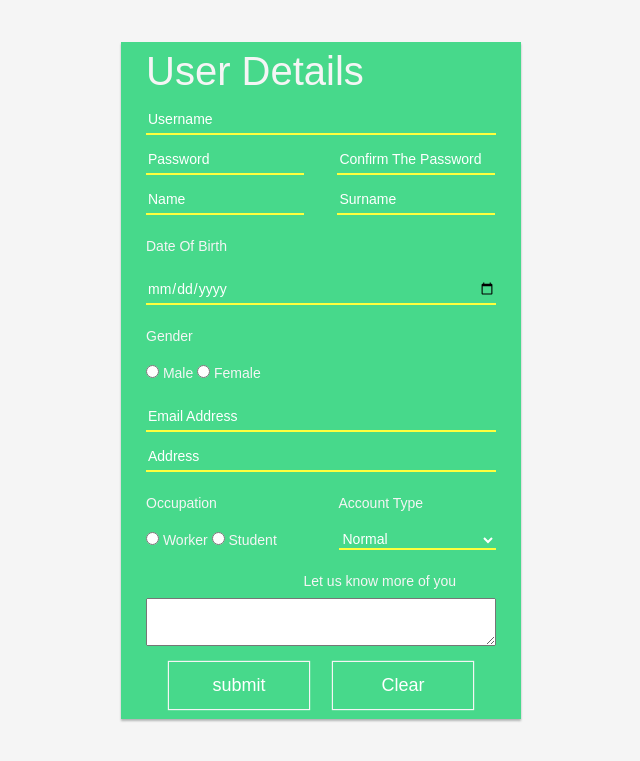
After one commit to Nilochana/employee, a PHP site: page /userdetails.php in a window 1280 px wide. The commit adds this page. Shown: the top 761 px of the page, without its empty margins (319-959 px from the left). Run offline with PHP 8.4, Linux system fonts and the light colour scheme.

Commit message:
added create page

```diff
--- a/login.php
+++ b/login.php
@@ -14,7 +14,7 @@
   <div class="box">
   <h2>Login</h2>
     <div class="inputBox">
-      <input type="email" name="username" required value="">
+      <input type="text" name="username" required value="">
       <label>username</label>
     </div>
     <div class="inputBox">
--- /dev/null
+++ b/userdetails.php
@@ -0,0 +1,221 @@
+<!DOCTYPE html>
+<html lang="en">
+<head>
+<meta charset="utf-8">
+<meta name="viewport" content="width=device-width, initial-scale=1">
+
+<link rel="stylesheet" href="https://maxcdn.bootstrapcdn.com/bootstrap/4.1.3/css/bootstrap.min.css">
+<script src="https://ajax.googleapis.com/ajax/libs/jquery/3.3.1/jquery.min.js"></script>
+<script src="https://cdnjs.cloudflare.com/ajax/libs/popper.js/1.14.3/umd/popper.min.js"></script>
+<script src="https://maxcdn.bootstrapcdn.com/bootstrap/4.1.3/js/bootstrap.min.js"></script>
+</head>
+<body>
+
+<style>
+
+body{
+  background: #f5f5f5;
+  font-size: 14px;
+}
+  .register{
+    margin: auto;
+    padding: 25px;
+    padding-bottom: 10px;
+    padding-top: 5px;
+    width: 400px;
+    font-family: sans-serif;
+    background: #47D98B;
+    box-shadow: 0px 2px 2px 0px #b2b5b4;
+    color: #f5f5f5;
+  }
+  input[type=text],input[type=email], input[type=date]{
+    display: block;
+    width: 100%;
+    height: 30px;
+    margin-top: 10px;
+    border-style: none;
+    border-bottom: 2px solid #FFFF3D;
+    outline: 0;
+    color: #fff;
+    background: #47D98B;
+  }
+  input[type=password], #name, #surname{
+    display: inline;
+    width: 45%;
+    height: 30px;
+    margin-top: 10px;
+    border-style: none;
+    border-bottom: 2px solid #FFFF3D;
+    outline: 0;
+    color: #fff;
+    background: #47D98B;
+
+  }
+  select{
+  display: block;
+  width: 100%;
+  height: 20px;
+  border-style: none;
+  border-bottom: 2px solid #FFFF3D;
+  outline: 0;
+  color: #fff;
+  background: #47D98B;
+}
+.check{
+  width: 45%;
+  float: left;
+}
+.select{
+  width: 45%;
+  float: right;
+}
+
+  .left{
+    margin-left: 30px;
+  }
+  input[type="date"]::-webkit-inner-spin-button {
+display: none;
+}
+  ::placeholder{
+    font-family: sans-serif;
+    font-size: 14px;
+    color: #fff;
+  }
+  :-ms-input-placeholder{
+    font-family: sans-serif;
+    font-size: 14px;
+    color: #fff;
+  }
+  textarea{
+    width:100%;
+    outline: 0;
+    margin-top: -10px;
+  }
+  input[type=submit]{
+    background: #47D98B;
+    border-style: none;
+    padding: 10px;
+    color: #fff;
+    font-size: 18px;
+    outline: 0;
+    width: 40%;
+    box-shadow: 0px 0px 1px 1px #f5f5f5;
+  }
+  input[type=reset]{
+    background: #47D98B;
+    border-style: none;
+    padding: 10px;
+    color: #fff;
+    font-size: 18px;
+    outline: 0;
+    width: 40%;
+    box-shadow: 0px 0px 1px 1px #f5f5f5;
+    margin-left: 20px;
+  }
+  .button{
+    text-align: center;
+    margin-top: 10px;
+  }
+
+  </style>
+
+      <form action="userdetails.php" method="POST"><br><br>
+      <div class="register">
+      <h1>User Details</h1>
+        <input id="username" type="text" name="username" placeholder="Username">
+        <input id="password" name="password" type="password" placeholder="Password">
+        <input class="left" type="password" name="cpassword" type="password" placeholder="Confirm The Password">
+        <input id="name" type="text" name="name" placeholder="Name">
+        <input class="left" id="surname" type="text" name="surname" placeholder="Surname">
+        <label for="date"><br>Date Of Birth</label>
+        <input id="date" type="date" name="date">
+        <br><p>Gender</p>
+        <input type="radio" name="gender" value="male" id="male">
+        <label for="male">Male</label>
+        <input type="radio" name="gender" value="female" id="female">
+        <label for="female">Female</label>
+        <input id="email" type="email" name="email" placeholder="Email Address">
+        <input id="address" type="text" name="address" placeholder="Address">
+        <div class="check">
+          <br><p>Occupation</p>
+          <input type="radio" name="type123" value="worker">
+          <label>Worker</label>
+          <input type="radio" name="type123" value="student">
+          <label>Student
+          </label>
+        </div>
+        <div class="select">
+         <br><p>Account Type</p>
+          <select name="account">
+            <option value="normal">Normal</option>
+            <option value="student">Student</option>
+            <option value="business">Business</option>
+          </select>
+        </div>
+
+       <p style="float: left"><br>Let us know more of you</p>
+        <textarea rows="2"></textarea>
+      <div class="button">
+        <input type="submit" value="submit">
+        <input type="reset" value="Clear">
+      </div>
+      </div>
+      </form>
+
+
+<?php
+    //  define('db_user','root');
+    //  define('db_pswd','');
+    //  define('db_host','localhost');
+    //  define('db_name','employee');
+    //  $dbcon=mysqli_connect(db_host, db_user, db_pswd, db_name);
+    //  if(!$dbcon){
+    //    die('error connecting to database');
+    //  }
+    //  echo 'you have connected successfully';
+
+      if($_POST && !empty($_POST['type123']) && !empty($_POST['gender']))
+      {
+        $user=$_POST["username"];
+        $pass=$_POST["password"];
+        $cpass=$_POST["cpassword"];
+        $nam=$_POST["name"];
+        $sname=$_POST["surname"];
+        $dob=$_POST["date"];
+        $gend=$_POST["gender"];
+        $mail=$_POST["email"];
+        $adrs=$_POST["address"];
+        $type123=$_POST["type123"];
+        $acc=$_POST["account"];
+
+      // echo $user;
+      // echo $pass;
+      // echo $cpass;
+      // echo $nam;
+      // echo $sname;
+      // echo $dob;
+      // echo $mail;
+      // echo $adrs;
+      // echo $acc;
+      // echo $type123;
+      // echo $gend;
+
+        $link=mysqli_connect("localhost","root","","employee");
+
+        $sql="INSERT INTO user(usrnm, psw, cpsw, nm, snm, dt, gen, email, addr, typ, account)
+                        values ('$user','$pass','$cpass','$nam','$sname','$dob','$gend','$mail','$adrs','$type123','$acc')";
+        $result = mysqli_query($link,$sql);
+
+
+        if(!$result)
+        {
+          echo $result;
+        //  echo "ERROR! Please re-check the details entered.";
+        }
+        else
+        {
+         echo "Submit";
+        }
+        mysqli_close($link);
+      }
+    ?>
```
Also changed, not shown: create.php (+8 -8 lines), css/style.css (+130 -1 lines), test.php (added, +179 -0 lines), images/r1.jpg (added).
